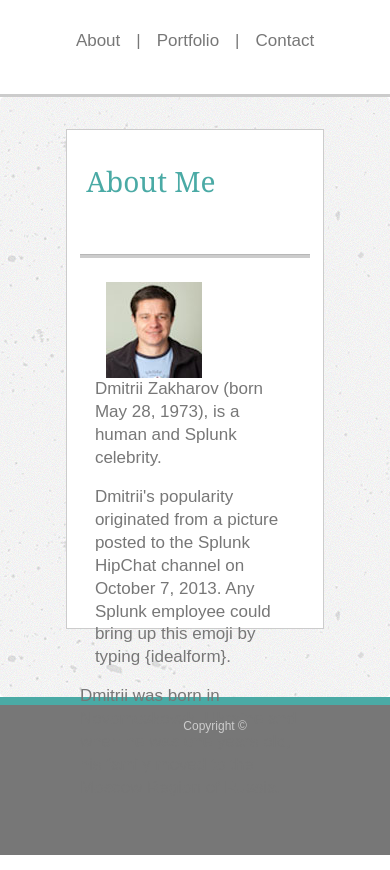
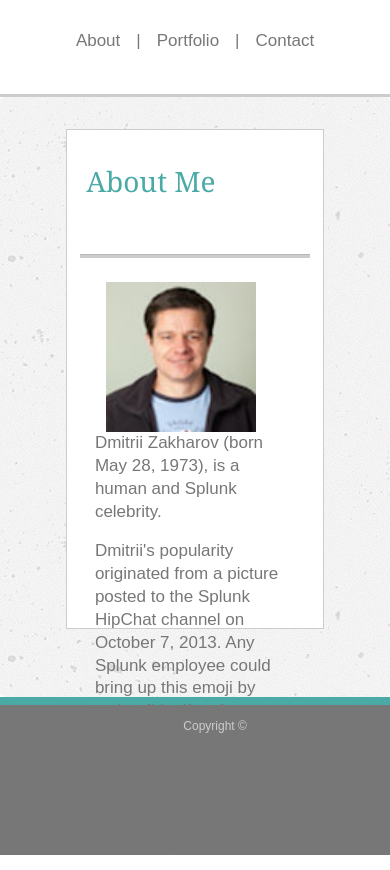
Before and after one commit to dmitrii4github/Bootstrap-Portfolio, a plain HTML site: page index.html in a window 390 px wide. Shown: the part 116-986 px from the top of the page. Drawn offline with nearby package versions, Linux system fonts and the light colour scheme.

Commit message:
Made my portait responsive

```diff
--- a/assets/css/style.css
+++ b/assets/css/style.css
@@ -41,12 +41,43 @@ body {
 	   /* padding-bottom: 22px; */
    }
 
+   .col-lg-6 {
+	flex: 0 0 20%;
+	margin-left: 5%;
+	}
+
+   .img-responsive {
+	height: 75px;
+	width: 75px;
+	margin-left: 0px;
+	margin-right: 10%;
+	float: left;
+	align-self: center;
+	/*padding-left: 35px;*/
+	}
+
+	@media screen and (max-width: 768px)
+	{
+	 .img-responsive {
+		 height: 100px;
+		 width: 100px;
+	 }
+	}
+
    @media screen and (max-width: 640px)
    {
 	h1 {
 		width: 660px;
 	}
    }
+
+   @media screen and (max-width: 640px)
+   {
+	.img-responsive {
+		height: 150px;
+		width: 150px;
+	}
+	}
 
    .display-4 {
 	/*width: 350px;*/
@@ -131,21 +162,6 @@ body {
 		margin-top: 70px;
 		margin-left: 5%;
 		margin-right: 5%;
-	}
-
-	.img-responsive {
-		/* height: 75px;
-		width: 75px; */
-		margin-left: 0px;
-		margin-right: 10%;
-		float: left;
-		align-self: center;
-		/*padding-left: 35px;*/
-	}
-
-	.col-lg-6 {
-		flex: 0 0 20%;
-		margin-left: 5%;
 	}
 
 	.col-lg-7 {
--- a/index.html
+++ b/index.html
@@ -4,6 +4,7 @@
 <head>
 
   <meta charset="UTF-8">
+  <meta name="viewport" content="width=device-width, initial-scale=1.0">
   <title>Dmitrii Zakharov Page</title>
 
   <!-- We link our html to the Bootstrap CDN -->
```
